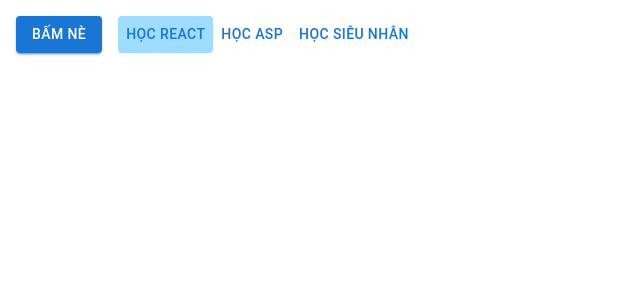
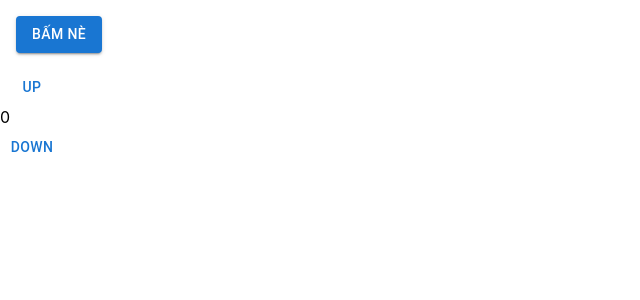
Before and after one commit to CrisVuBao/ReactUltimate, a React (Create React App) app: page / in a window 1280 px wide. Shown: the top 300 px of the page, without its empty margins (0-640 px from the left). Built offline with nearby package versions, Linux system fonts and the light colour scheme.

Commit message:
useReducer | tiền đề cho Redux

```diff
--- a/src/Content/Content.js
+++ b/src/Content/Content.js
@@ -1,60 +1,43 @@
-
-// useEffect
-
-//3. useEffect(callback, [dependency])
-// - Callback sẽ được gọi lại mỗi khi dependency thay đổi
-
-// -------------------------------
-// Callback luôn được gọi sau khi Component Mounted
+// Học về useReducer
+//useReducer
+// 1. Init state: 0
+// 2. Action: Up (state + 1) / Down (state - 1)
+// 3. Reducer
+// 4. Dispatch
 
 import { Button } from "@mui/material";
-import { useEffect, useState } from "react"
+import { useEffect, useReducer, useState } from "react";
 import "./content.css";
 
-const data = [{
-    id: 1,
-    name: "Học React"
-},
-{
-    id: 2,
-    name: "Học ASP"
-},
-{
-    id: 3,
-    name: "Học Siêu nhân"
+// khởi tạo initState
+const initState = 0;
+
+// khởi tạo action
+const ACTION_UP = 'up';
+const ACTION_DOWN = 'down';
+
+// khởi tạo reducer
+const reducer = (state, action) => {
+    switch (action) {
+        case ACTION_UP:
+            return state + 1;
+        case ACTION_DOWN:
+            return state - 1;
+        default:
+            throw new Error("invalid action");
+    }
 }
-]
 
 export default function Content() {
-    const [lessonId, setLessonId] = useState(1);
-
-    useEffect(() => {
-        const handleLesson = (title) => {
-            console.log(title);
-        }
-
-        window.addEventListener(`Lesson ${lessonId}`, handleLesson)
-
-        // Cleanup Function
-        return () => {
-            window.removeEventListener(`Lesson ${lessonId}`, handleLesson)
-        }
-    }, [lessonId])
+    const [count, dispatch] = useReducer(reducer, initState)
 
     return (
         <>
-            {data.map(data =>
-                <Button
-                    key={data.id}
-                    style={{
-                        backgroundColor: lessonId === data.id ? "#9EDDFF" : ""
-                    }}
-                    onClick={() => {
-                        setLessonId(data.id);
-                        console.log(`Click id :${data.id}`);
-                    }}
-                >{data.name}</Button>
-            )}
+            <div>
+                <Button onClick={() => dispatch(ACTION_UP)}>up</Button>
+                <h3 >{count}</h3>
+                <Button onClick={() => dispatch(ACTION_DOWN)}>down</Button>
+            </div>
         </>
     )
 }
--- a/src/index.js
+++ b/src/index.js
@@ -4,20 +4,6 @@
 import App from './App';
 import reportWebVitals from './reportWebVitals';
 import { createEvent } from '@testing-library/react';
-
-function mitComment(id) {
-  setInterval(() => {
-    window.dispatchEvent(
-      new CustomEvent(`Lesson ${id}`, {
-        title: `Đây là lesson ${id}`
-      })
-    )
-  }, 2000)
-}
-
-mitComment(1);
-mitComment(2);
-mitComment(3);
 
 const root = ReactDOM.createRoot(document.getElementById('root'));
 root.render(
```
